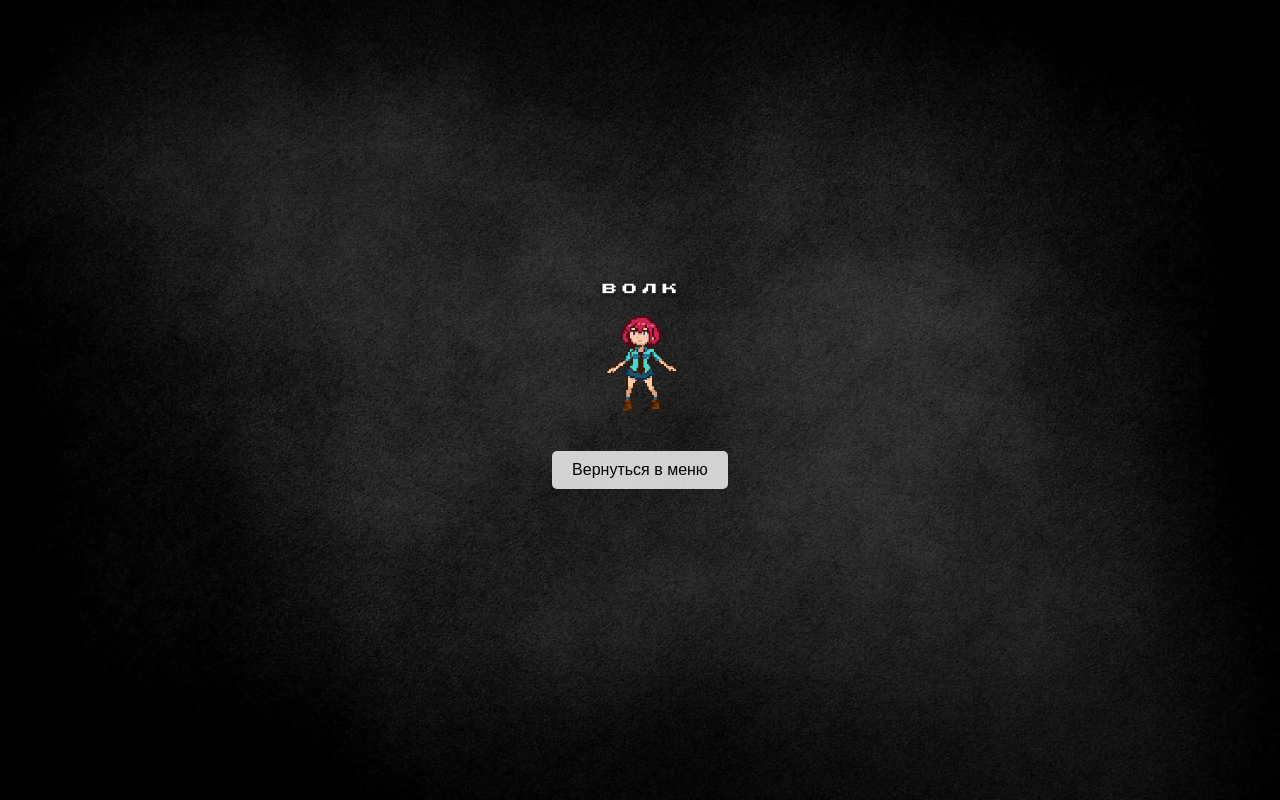
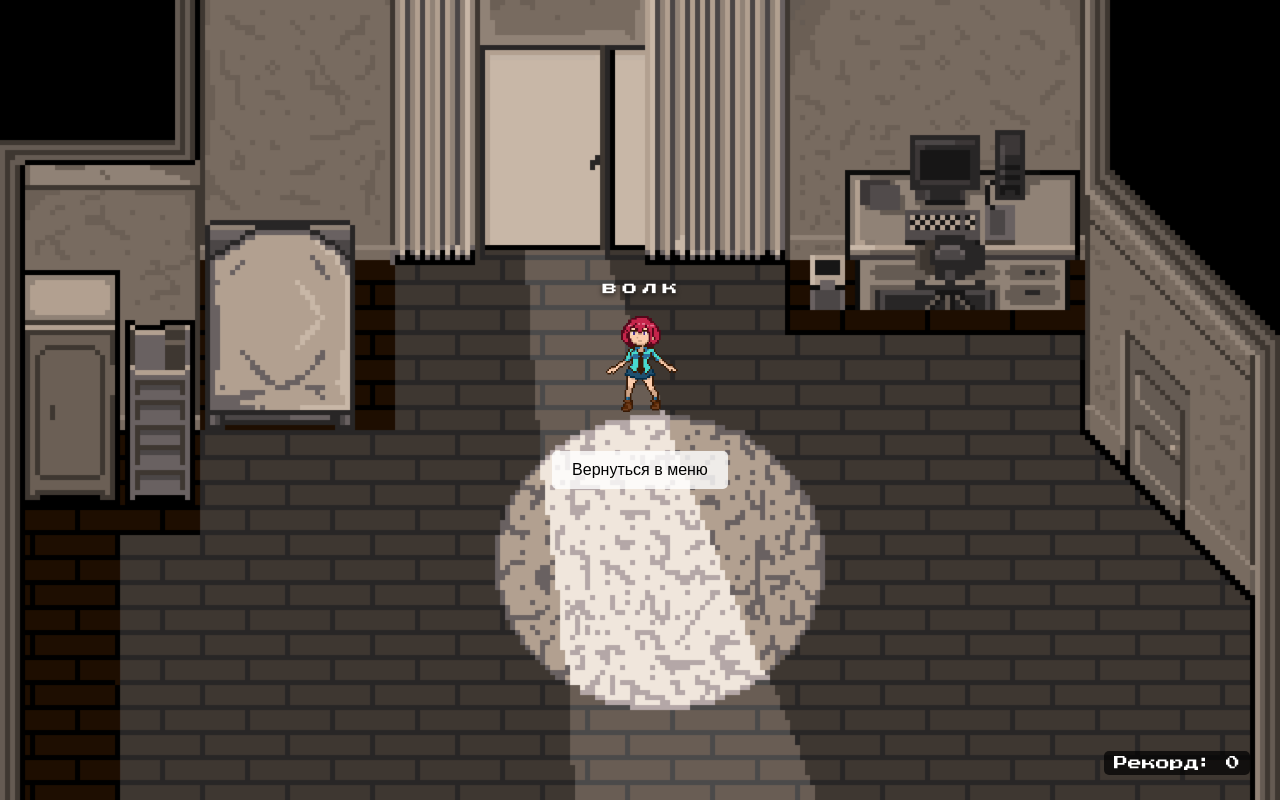
Before and after one commit to JopkaMuravya/Textorcist, a Vue app: page /game in a window 1280 px wide. Built offline with nearby package versions, Linux system fonts and the light colour scheme.

Commit message:
Added a counter

```diff
--- a/src/components/GameComponent.vue
+++ b/src/components/GameComponent.vue
@@ -13,6 +13,9 @@
       <img src="@/assets/main_character.png" alt="Персонаж" />
     </div>
     <button @click="$router.push('/')">Вернуться в меню</button>
+    <div id="score-board">
+      Рекорд: {{ record }}
+    </div>
   </div>
 </template>
 
@@ -33,6 +36,7 @@ export default {
       currentWord: [],
       typedWord: "",
       isError: false,
+      record: 0,
     };
   },
   methods: {
@@ -49,6 +53,7 @@ export default {
       if (input === this.currentWord[currentLetterIndex]) {
         this.typedWord += input;
         if (this.typedWord === this.currentWord.join("")) {
+          this.record++;
           this.generateWord();
         }
       } else {
@@ -178,4 +183,16 @@ button {
 button:hover {
   background-color: rgba(255, 255, 255, 1);
 }
+
+#score-board {
+  position: absolute;
+  bottom: 25px;
+  right: 30px;
+  font-size: 14px;
+  color: white;
+  background-color: rgba(0, 0, 0, 0.7);
+  padding: 5px 10px;
+  border-radius: 5px;
+  font-family: "Press Start 2P", sans-serif;
+}
 </style>
```
Also changed, not shown: src/assets/background.png, 1 other file (tests, documents, lock files or other folders).
